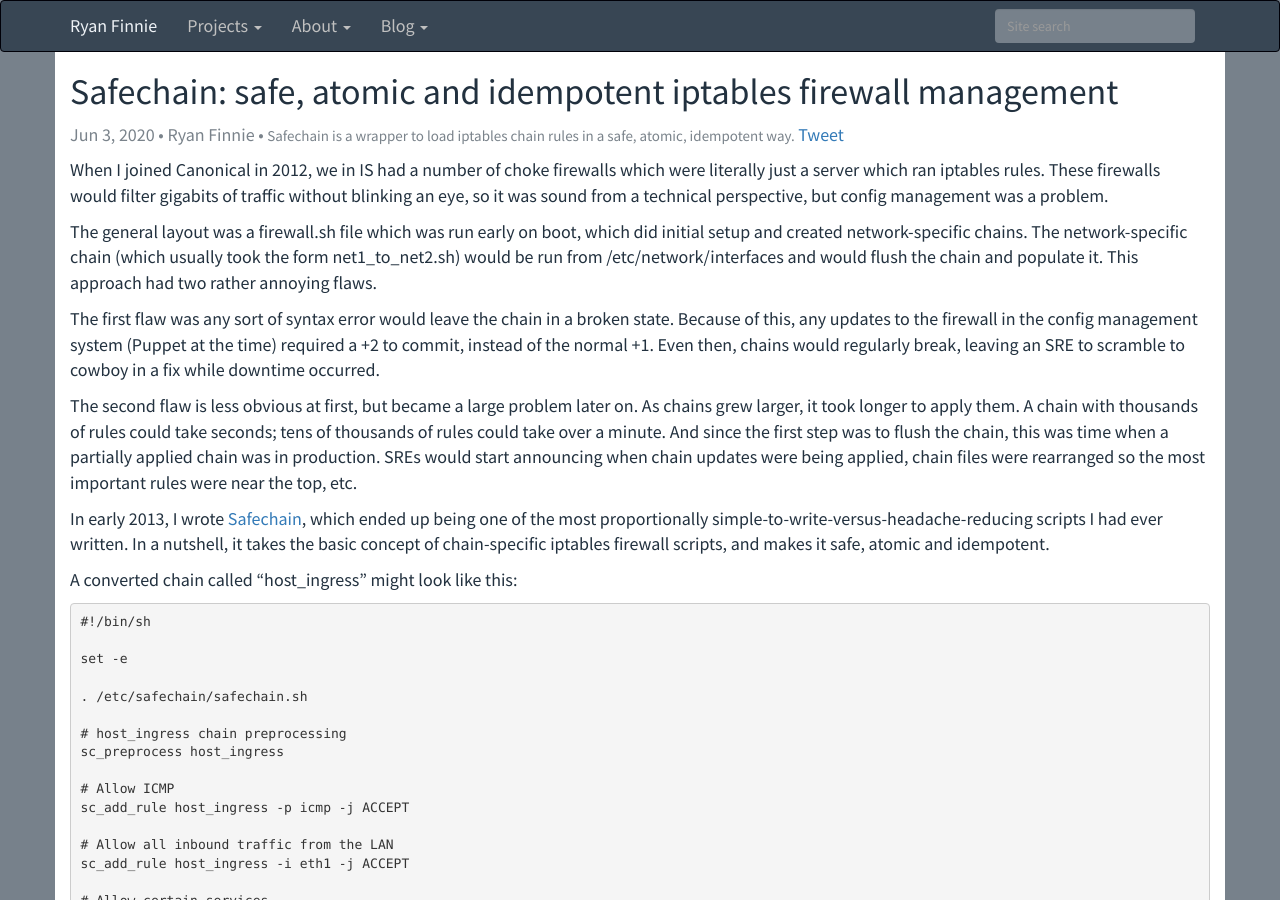
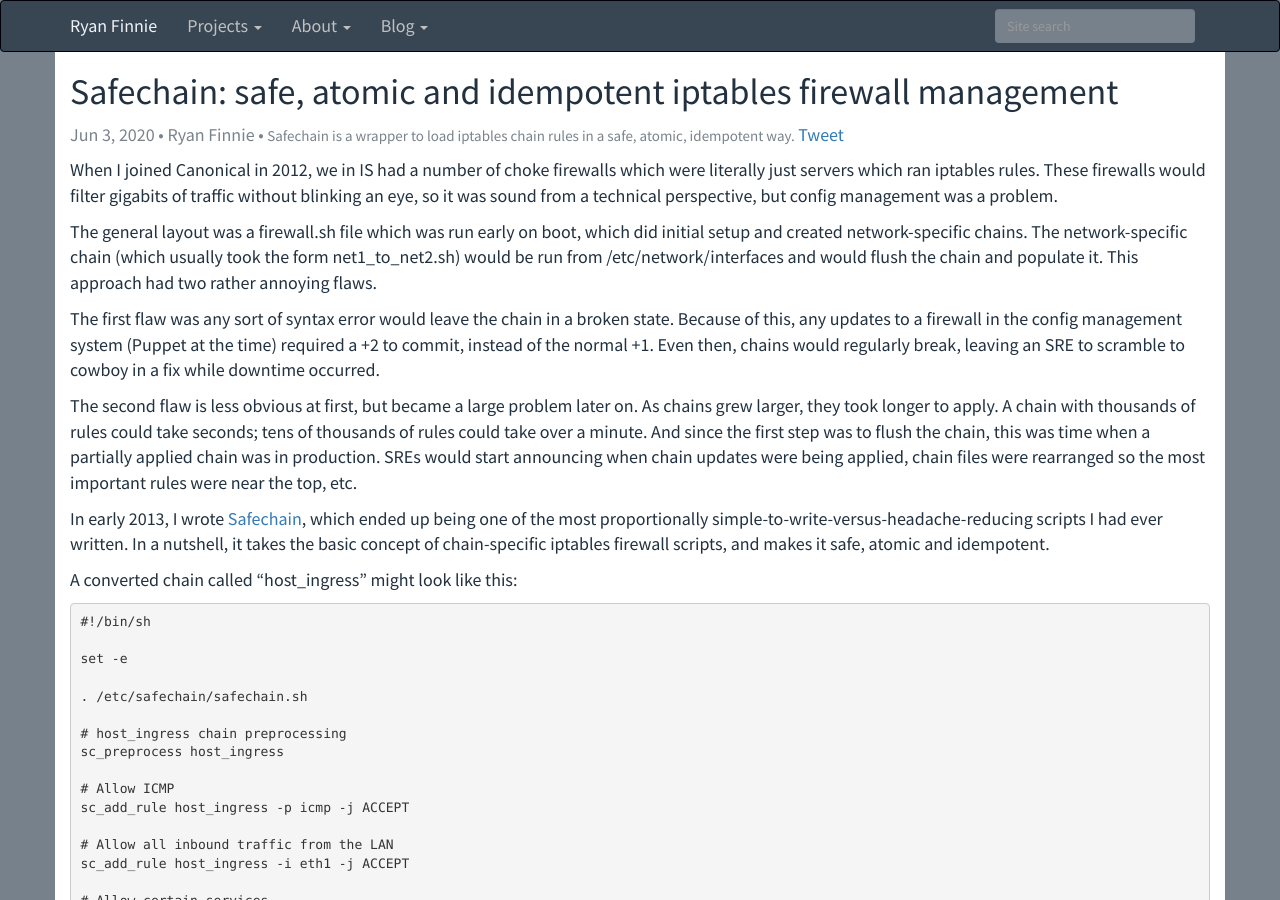
Before and after one commit to rfinnie/jekyll-finnie, a Jekyll site: the page built from _posts/2020-06-03-safechain-safe-atomic-and-idempotent-iptables-firewall-management.md, in a window 1280 px wide and 900 px high. Built offline with Jekyll 4.4.1, drawn with Linux system fonts in a browser that asks for light colours; nearby versions of some CDN libraries; comment, search, counter and statistics services are not loaded.

Commit message:
Minor fixes

```diff
--- a/_posts/2020-06-03-safechain-safe-atomic-and-idempotent-iptables-firewall-management.md
+++ b/_posts/2020-06-03-safechain-safe-atomic-and-idempotent-iptables-firewall-management.md
@@ -6,13 +6,13 @@ excerpt_standalone: true
 layout: post
 title: 'Safechain: safe, atomic and idempotent iptables firewall management'
 ---
-When I joined Canonical in 2012, we in IS had a number of choke firewalls which were literally just a server which ran iptables rules.  These firewalls would filter gigabits of traffic without blinking an eye, so it was sound from a technical perspective, but config management was a problem.
+When I joined Canonical in 2012, we in IS had a number of choke firewalls which were literally just servers which ran iptables rules.  These firewalls would filter gigabits of traffic without blinking an eye, so it was sound from a technical perspective, but config management was a problem.
 
 The general layout was a firewall.sh file which was run early on boot, which did initial setup and created network-specific chains.  The network-specific chain (which usually took the form net1_to_net2.sh) would be run from /etc/network/interfaces and would flush the chain and populate it.  This approach had two rather annoying flaws.
 
-The first flaw was any sort of syntax error would leave the chain in a broken state.  Because of this, any updates to the firewall in the config management system (Puppet at the time) required a +2 to commit, instead of the normal +1.  Even then, chains would regularly break, leaving an SRE to scramble to cowboy in a fix while downtime occurred.
+The first flaw was any sort of syntax error would leave the chain in a broken state.  Because of this, any updates to a firewall in the config management system (Puppet at the time) required a +2 to commit, instead of the normal +1.  Even then, chains would regularly break, leaving an SRE to scramble to cowboy in a fix while downtime occurred.
 
-The second flaw is less obvious at first, but became a large problem later on.  As chains grew larger, it took longer to apply them.  A chain with thousands of rules could take seconds; tens of thousands of rules could take over a minute.  And since the first step was to flush the chain, this was time when a partially applied chain was in production.  SREs would start announcing when chain updates were being applied, chain files were rearranged so the most important rules were near the top, etc.
+The second flaw is less obvious at first, but became a large problem later on.  As chains grew larger, they took longer to apply.  A chain with thousands of rules could take seconds; tens of thousands of rules could take over a minute.  And since the first step was to flush the chain, this was time when a partially applied chain was in production.  SREs would start announcing when chain updates were being applied, chain files were rearranged so the most important rules were near the top, etc.
 
 In early 2013, I wrote [Safechain](https://github.com/rfinnie/safechain), which ended up being one of the most proportionally simple-to-write-versus-headache-reducing scripts I had ever written.  In a nutshell, it takes the basic concept of chain-specific iptables firewall scripts, and makes it safe, atomic and idempotent.
 
```
